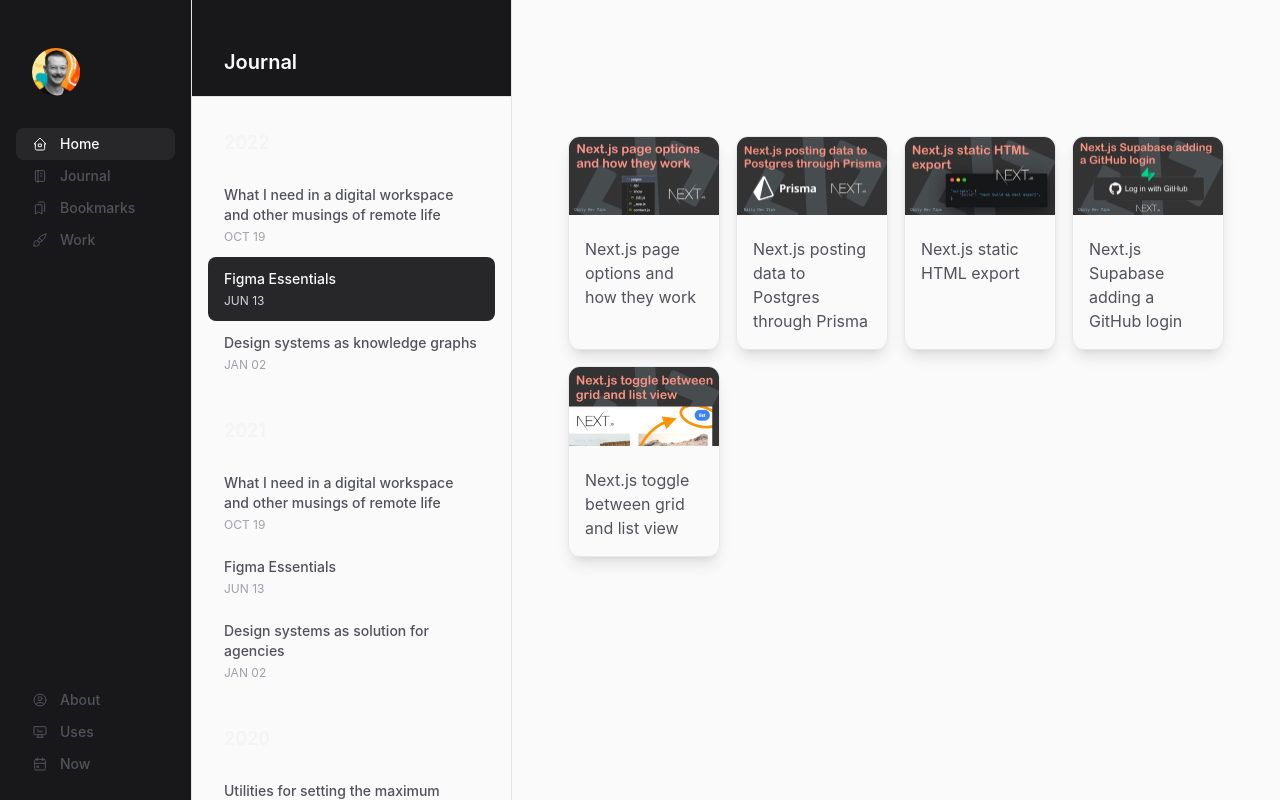
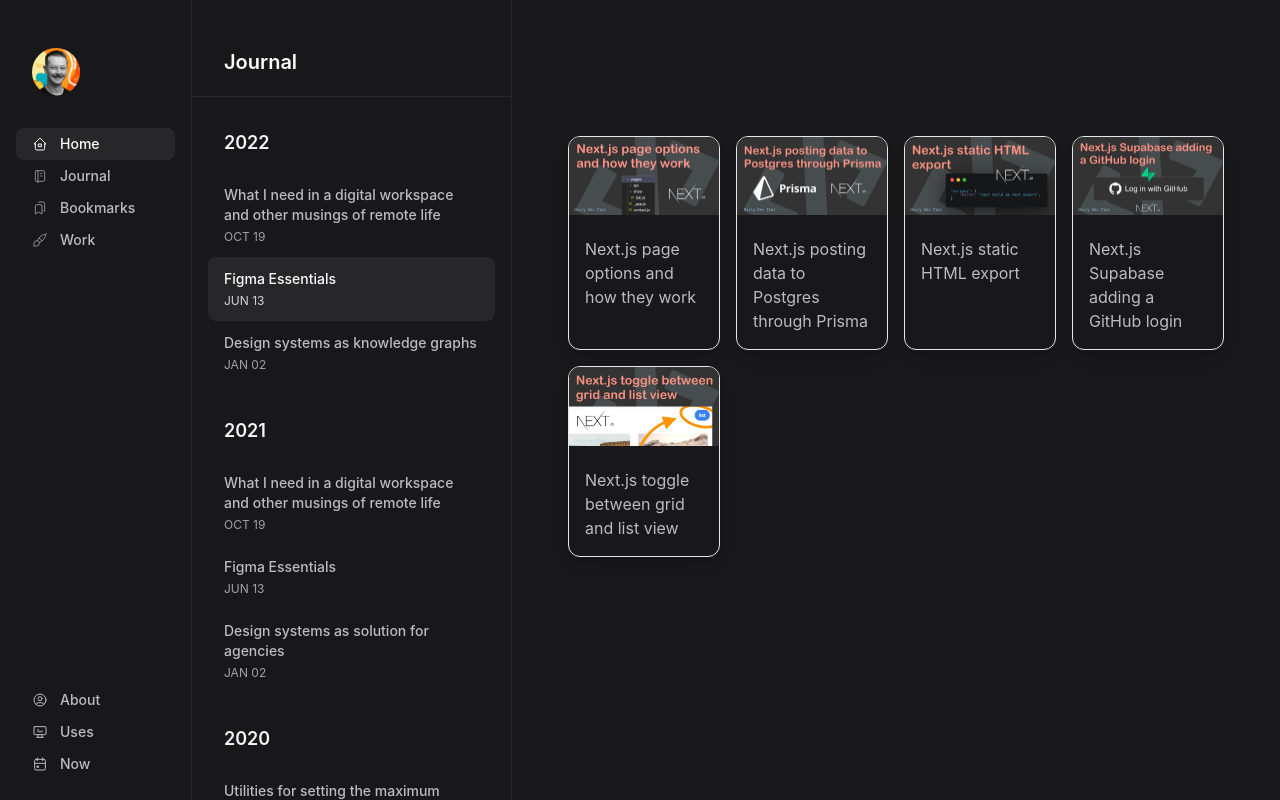
Before and after one commit to brody/brody-v22, a Next.js app: page / in a window 1280 px wide. Built offline with nearby package versions, Linux system fonts and the light colour scheme.

Commit message:
update neutral color palette

```diff
--- a/components/container.tsx
+++ b/components/container.tsx
@@ -44,7 +44,7 @@
   };
 
   return (
-    <div className='bg-gray-50 dark:bg-gray-900'>
+    <div className='bg-gray-900'>
       <Head>
         <title>{meta.title}</title>
         <meta name='robots' content='follow, index' />
@@ -110,7 +110,7 @@
           </button>
         </nav>
       </div> */}
-      <main id='skip' className='flex flex-col justify-center px-8 bg-gray-50 dark:bg-gray-900'>
+      <main id='skip' className='flex flex-col justify-center px-8 bg-gray-900'>
         {children}
         {/* <Footer /> */}
       </main>
--- a/components/layout.tsx
+++ b/components/layout.tsx
@@ -5,82 +5,82 @@
 
 export default function Layout({ children }) {
   return (
-    <div className='flex flex-col w-full h-full min-h-screen lg:flex-row lg:relative bg-zinc-50 dark:bg-zinc-900 text-zinc-600 dark:text-zinc-300'>
+    <div className='flex flex-col w-full h-full min-h-screen lg:flex-row lg:relative bg-neutral-900 text-neutral-350'>
       {/* <Head></Head> */}
       <Nav />
 
       <div
         id='list'
-        className='sticky top-0 bottom-0 flex-col hidden h-screen overflow-y-auto border-r lg:flex w-80 border-zinc-200 dark:border-zinc-800 overscroll-contain'
+        className='sticky top-0 bottom-0 flex-col hidden h-screen overflow-y-auto border-r lg:flex w-80 border-neutral-800 overscroll-contain'
       >
         <div
           id='list-title'
-          className='sticky top-0 w-full px-8 pt-12 pb-5 text-xl font-semibold border-b bg-zinc-900 border-zinc-200 dark:border-zinc-800 text-zinc-50'
+          className='sticky top-0 w-full px-8 pt-12 pb-5 text-xl font-semibold border-b bg-neutral-900 border-neutral-800 text-neutral-50'
         >
           Journal
         </div>
         <div id='list-items' className='flex flex-col h-screen px-4 pb-4'>
-          <span className='px-4 pt-8 pb-4 text-lg font-semibold year text-zinc-100'>2022</span>
-          <a href='' className='flex items-center px-4 py-3 rounded-lg flex-vert hover:bg-zinc-800'>
+          <span className='px-4 pt-8 pb-4 text-lg font-semibold year text-neutral-100'>2022</span>
+          <a href='' className='flex items-center px-4 py-3 rounded-lg flex-vert hover:bg-neutral-800'>
             <div className='flex flex-col justify-center space-y-1'>
               <div className='text-sm font-medium'>
                 What I need in a digital workspace and other musings of remote life
               </div>
-              <div className='text-xs uppercase text-zinc-400'>Oct 19</div>
+              <div className='text-xs uppercase text-neutral-400'>Oct 19</div>
             </div>
           </a>
-          <a href='' className='flex items-center px-4 py-3 rounded-lg flex-vert hover:bg-zinc-800 bg-zinc-800'>
+          <a href='' className='flex items-center px-4 py-3 rounded-lg flex-vert hover:bg-neutral-800 bg-neutral-800'>
             <div className='flex flex-col justify-center space-y-1'>
-              <div className='text-sm font-medium text-zinc-50'>Figma Essentials</div>
-              <div className='text-xs uppercase text-zinc-300'>Jun 13</div>
+              <div className='text-sm font-medium text-neutral-50'>Figma Essentials</div>
+              <div className='text-xs uppercase text-neutral-300'>Jun 13</div>
             </div>
           </a>
-          <a href='' className='flex items-center px-4 py-3 rounded-lg flex-vert hover:bg-zinc-800'>
+          <a href='' className='flex items-center px-4 py-3 rounded-lg flex-vert hover:bg-neutral-800'>
             <div className='flex flex-col justify-center space-y-1'>
               <div className='text-sm font-medium'>Design systems as knowledge graphs</div>
-              <div className='text-xs uppercase text-zinc-400'>Jan 02</div>
+              <div className='text-xs uppercase text-neutral-400'>Jan 02</div>
             </div>
           </a>
 
-          <span className='px-4 pt-8 pb-4 text-lg font-semibold year text-zinc-100'>2021</span>
-          <a href='' className='flex items-center px-4 py-3 rounded-lg flex-vert hover:bg-zinc-800'>
+          <span className='px-4 pt-8 pb-4 text-lg font-semibold year text-neutral-100'>2021</span>
+          <a href='' className='flex items-center px-4 py-3 rounded-lg flex-vert hover:bg-neutral-800'>
             <div className='flex flex-col justify-center space-y-1'>
               <div className='text-sm font-medium'>
                 What I need in a digital workspace and other musings of remote life
               </div>
-              <div className='text-xs uppercase text-zinc-400'>Oct 19</div>
+              <div className='text-xs uppercase text-neutral-400'>Oct 19</div>
             </div>
           </a>
-          <a href='' className='flex items-center px-4 py-3 rounded-lg flex-vert hover:bg-zinc-800'>
+          <a href='' className='flex items-center px-4 py-3 rounded-lg flex-vert hover:bg-neutral-800'>
             <div className='flex flex-col justify-center space-y-1'>
               <div className='text-sm font-medium'>Figma Essentials</div>
-              <div className='text-xs uppercase text-zinc-400'>Jun 13</div>
+              <div className='text-xs uppercase text-neutral-400'>Jun 13</div>
             </div>
           </a>
-          <a href='' className='flex items-center px-4 py-3 rounded-lg flex-vert hover:bg-zinc-800'>
+          <a href='' className='flex items-center px-4 py-3 rounded-lg flex-vert hover:bg-neutral-800'>
             <div className='flex flex-col justify-center space-y-1'>
               <div className='text-sm font-medium'>Design systems as solution for agencies</div>
-              <div className='text-xs uppercase text-zinc-400'>Jan 02</div>
+              <div className='text-xs uppercase text-neutral-400'>Jan 02</div>
             </div>
           </a>
 
-          <span className='px-4 pt-8 pb-4 text-lg font-semibold year text-zinc-100'>2020</span>
-          <a href='' className='flex items-center px-4 py-3 rounded-lg flex-vert hover:bg-zinc-800'>
+          <span className='px-4 pt-8 pb-4 text-lg font-semibold year text-neutral-100'>2020</span>
+          <a href='' className='flex items-center px-4 py-3 rounded-lg flex-vert hover:bg-neutral-800'>
             <div className='flex flex-col justify-center space-y-1'>
               <div className='text-sm font-medium'>Utilities for setting the maximum width of an element</div>
-              <div className='text-xs uppercase text-zinc-400'>Oct 19</div>
+              <div className='text-xs uppercase text-neutral-400'>Oct 19</div>
             </div>
           </a>
-          <a href='' className='flex items-center px-4 py-3 rounded-lg flex-vert hover:bg-zinc-800'>
+          <a href='' className='flex items-center px-4 py-3 rounded-lg flex-vert hover:bg-neutral-800'>
             <div className='flex flex-col justify-center space-y-1'>
               <div className='text-sm font-medium'>Figma Essentials</div>
-              <div className='text-xs uppercase text-zinc-400'>Jun 13</div>
+              <div className='text-xs uppercase text-neutral-400'>Jun 13</div>
             </div>
           </a>
-          <a href='' className='flex items-center px-4 py-3 rounded-lg flex-vert hover:bg-zinc-800'>
+          <a href='' className='flex items-center px-4 py-3 rounded-lg flex-vert hover:bg-neutral-800'>
             <div className='flex flex-col justify-center space-y-1'>
               <div className='text-sm font-medium'>Design systems as solution for agencies</div>
-              <div className='text-xs uppercase text-zinc-400'>Jan 02</div>
+              <div className='text-xs uppercase text-neutral-400'>Jan 02</div>
             </div>
           </a>
         </div>
--- a/components/nav.tsx
+++ b/components/nav.tsx
@@ -27,7 +27,7 @@
 export default function Nav() {
   const router = useRouter();
   return (
-    <nav className='sticky top-0 z-10 flex justify-between px-5 text-sm font-medium leading-6 border-b lg:bottom-0 bg-zinc-900 lg:border-r lg:border-b-0 border-zinc-200 dark:border-zinc-800 lg:flex-col lg:px-4 lg:pt-8 lg:pb-5 lg:w-48 lg:h-screen'>
+    <nav className='sticky top-0 z-10 flex justify-between px-5 text-sm font-medium leading-6 border-b lg:bottom-0 bg-neutral-900 lg:border-r lg:border-b-0 border-neutral-800 lg:flex-col lg:px-4 lg:pt-8 lg:pb-5 lg:w-48 lg:h-screen'>
       <div className='flex justify-between w-full lg:flex-col'>
         <Link href='/'>
           <a className='flex px-5 py-4 -ml-6 overflow-visible lg:px-4 lg:ml-0 lg:mb-4'>
@@ -45,15 +45,17 @@
             <>
               <Link href={page.href}>
                 <a
-                  className={`items-center hidden px-3 py-1 rounded-lg md:flex flex-vert lg:px-4 hover:bg-zinc-800 ${
-                    router.pathname === page.href ? 'bg-zinc-800 text-zinc-50' : ''
+                  className={`items-center hidden px-3 py-1 rounded-lg md:flex flex-vert lg:px-4 hover:bg-neutral-800 ${
+                    router.pathname === page.href ? 'bg-neutral-800 text-neutral-50' : ''
                   }`}
                 >
                   <page.icon
                     size={16}
                     color='currentColor'
                     stroke={1.5}
-                    className={`hidden mr-3 sm:block  ${router.pathname === page.href ? 'text-zinc-50' : ''}`}
+                    className={`hidden mr-3 sm:block  ${
+                      router.pathname === page.href ? 'text-neutral-50' : 'text-neutral-450'
+                    }`}
                   />
                   {page.name}
                 </a>
@@ -67,15 +69,15 @@
           <>
             <Link href={page.href}>
               <a
-                className={`items-center hidden px-3 py-1 rounded-lg md:flex flex-vert lg:px-4 hover:bg-zinc-800 ${
-                  router.pathname === page.href ? 'bg-zinc-800 text-zinc-50' : ''
+                className={`items-center hidden px-3 py-1 rounded-lg md:flex flex-vert lg:px-4 hover:bg-neutral-800 ${
+                  router.pathname === page.href ? 'bg-neutral-800 text-neutral-50' : ''
                 }`}
               >
                 <page.icon
                   size={16}
                   color='currentColor'
                   stroke={1.5}
-                  className={`hidden mr-3 sm:block  ${router.pathname === page.href ? 'text-zinc-50' : ''}`}
+                  className={`hidden mr-3 sm:block  ${router.pathname === page.href ? 'text-neutral-50' : ''}`}
                 />
                 {page.name}
               </a>
--- a/tailwind.config.js
+++ b/tailwind.config.js
@@ -1,7 +1,31 @@
 module.exports = {
   content: ['./pages/**/*.{js,ts,jsx,tsx}', './components/**/*.{js,ts,jsx,tsx}'],
   theme: {
-    extend: {},
+    extend: {
+      colors: {
+        neutral: {
+          50: '#FAFAFA',
+          100: '#F4F4F5',
+          150: '#ECECEE',
+          200: '#E4E4E7',
+          250: '#DCDCE0',
+          300: '#D4D4D8',
+          350: '#BBBBC1',
+          400: '#A1A1A9',
+          450: '#898991',
+          500: '#717179',
+          550: '#62626A',
+          600: '#52525A',
+          650: '#494950',
+          700: '#3F3F45',
+          750: '#333338',
+          800: '#27272A',
+          850: '#202023',
+          900: '#18181B',
+          950: '#101013',
+        },
+      },
+    },
   },
   plugins: [require('@tailwindcss/typography')],
 };
```
